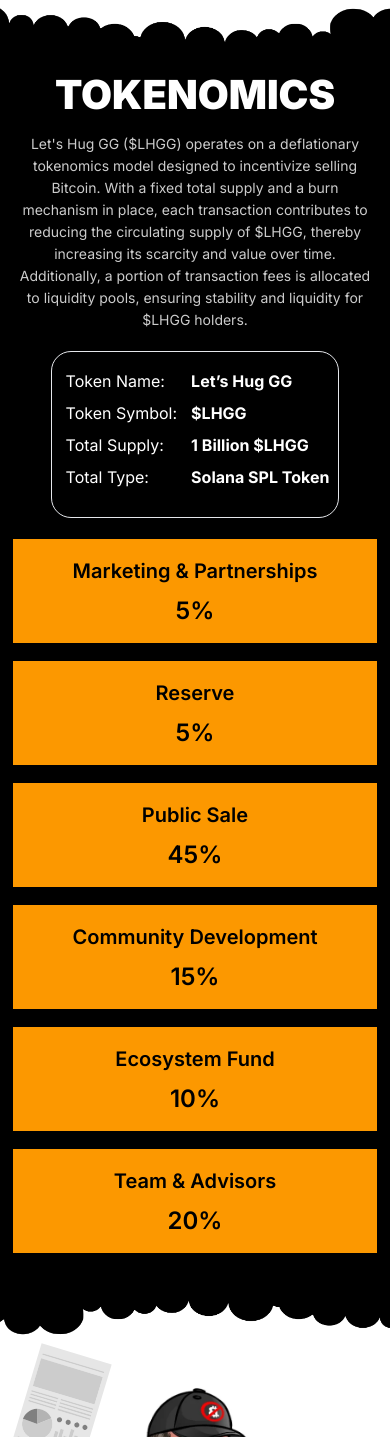
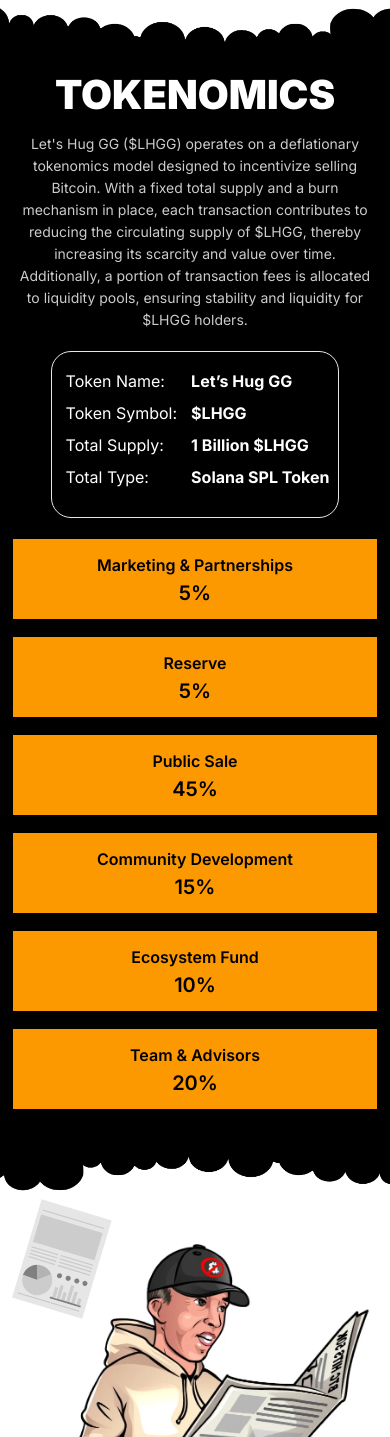
Before and after one commit to prince-372/GG, a React (Create React App) app: page / in a window 390 px wide. Shown: the top 1437 px of the page. Built offline with nearby package versions, Linux system fonts and the light colour scheme.

Commit message:
add some space

```diff
--- a/src/component/Tokenomics.jsx
+++ b/src/component/Tokenomics.jsx
@@ -36,29 +36,29 @@ const Tokenomics = () => {
                             </div>
                             <div className="flex flex-col items-center bg-black pt-5">
                                 <div className="flex flex-wrap justify-center gap-4 max-w-4xl">
-                                    <div className="sm:max-w-[296px] w-full bg-yellow p-[16px_22px] flex flex-col gap-2 border border-black duration-300 hover:duration-300 hover:scale-95">
-                                        <p className="text-black font-Inter font-semibold text-xl leading-8 text-center">Marketing & Partnerships</p>
-                                        <p className="text-black font-Inter font-semibold text-2xl leading-8 text-center">5%</p>
+                                    <div className="md:max-w-[296px] w-full bg-yellow p-[16px_22px] flex flex-col gap-2 border border-black duration-300 hover:duration-300 hover:scale-95">
+                                        <p className="text-black font-Inter font-semibold sm:text-xl text-base sm:leading-8 leading-5 text-center">Marketing & Partnerships</p>
+                                        <p className="text-black font-Inter font-semibold sm:text-2xl text-xl sm:leading-8 leading-5 text-center">5%</p>
                                     </div>
-                                    <div className="sm:max-w-[131px] w-full bg-yellow p-[16px_26px]  flex flex-col gap-2 border border-black duration-300 hover:duration-300 hover:scale-95">
-                                        <p className="text-black font-semibold font-Inter text-xl leading-8 text-center">Reserve</p>
-                                        <p className="text-black font-semibold font-Inter text-2xl leading-8 text-center">5%</p>
+                                    <div className="md:max-w-[131px] w-full bg-yellow p-[16px_26px]  flex flex-col gap-2 border border-black duration-300 hover:duration-300 hover:scale-95">
+                                        <p className="text-black font-semibold font-Inter sm:text-xl text-base sm:leading-8 leading-5 text-center">Reserve</p>
+                                        <p className="text-black font-semibold font-Inter sm:text-2xl text-xl sm:leading-8 leading-5 text-center">5%</p>
                                     </div>
-                                    <div className="sm:max-w-[152px] w-full bg-yellow p-[16px_22px] flex flex-col gap-2 border border-black duration-300 hover:duration-300 hover:scale-95">
-                                        <p className="text-black font-semibold font-Inter text-xl leading-8 text-center">Public Sale</p>
-                                        <p className="text-black font-semibold font-Inter text-2xl leading-8 text-center">45%</p>
+                                    <div className="md:max-w-[152px] w-full bg-yellow p-[16px_22px] flex flex-col gap-2 border border-black duration-300 hover:duration-300 hover:scale-95">
+                                        <p className="text-black font-semibold font-Inter sm:text-xl text-base sm:leading-8 leading-5 text-center">Public Sale</p>
+                                        <p className="text-black font-semibold font-Inter sm:text-2xl text-xl sm:leading-8 leading-5 text-center">45%</p>
                                     </div>
-                                    <div className="sm:max-w-[296px] w-full bg-yellow p-[16px_23px] flex flex-col gap-2 border border-black duration-300 hover:duration-300 hover:scale-95">
-                                        <p className="text-black font-semibold font-Inter text-xl leading-8 text-center">Community Development</p>
-                                        <p className="text-black font-semibold font-Inter text-2xl leading-8 text-center">15%</p>
+                                    <div className="md:max-w-[296px] w-full bg-yellow p-[16px_23px] flex flex-col gap-2 border border-black duration-300 hover:duration-300 hover:scale-95">
+                                        <p className="text-black font-semibold font-Inter sm:text-xl text-base sm:leading-8 leading-5 text-center">Community Development</p>
+                                        <p className="text-black font-semibold font-Inter sm:text-2xl text-xl sm:leading-8 leading-5 text-center">15%</p>
                                     </div>
-                                    <div className="sm:max-w-[296px] w-full bg-yellow p-[16px_60px] flex flex-col gap-2 border border-black duration-300 hover:duration-300 hover:scale-95">
-                                        <p className="text-black font-semibold text-xl font-Inter leading-8 text-center">Ecosystem Fund</p>
-                                        <p className="text-black font-semibold text-2xl font-Inter leading-8 text-center">10%</p>
+                                    <div className="md:max-w-[296px] w-full bg-yellow p-[16px_60px] flex flex-col gap-2 border border-black duration-300 hover:duration-300 hover:scale-95">
+                                        <p className="text-black font-semibold sm:text-xl text-base font-Inter sm:leading-8 leading-5 text-center">Ecosystem Fund</p>
+                                        <p className="text-black font-semibold sm:text-2xl text-xl font-Inter sm:leading-8 leading-5 text-center">10%</p>
                                     </div>
-                                    <div className="sm:max-w-[296px] w-full bg-yellow p-[16px_65px] flex flex-col gap-2 border border-black duration-300 hover:duration-300 hover:scale-95">
-                                        <p className="text-black font-semibold text-xl font-Inter leading-8 text-center">Team & Advisors</p>
-                                        <p className="text-black font-semibold text-2xl font-Inter leading-8 text-center">20%</p>
+                                    <div className="md:max-w-[296px] w-full bg-yellow p-[16px_65px] flex flex-col gap-2 border border-black duration-300 hover:duration-300 hover:scale-95">
+                                        <p className="text-black font-semibold sm:text-xl text-base font-Inter sm:leading-8 leading-5 text-center">Team & Advisors</p>
+                                        <p className="text-black font-semibold sm:text-2xl text-xl font-Inter sm:leading-8 leading-5 text-center">20%</p>
                                     </div>
                                 </div>
                             </div>
```
